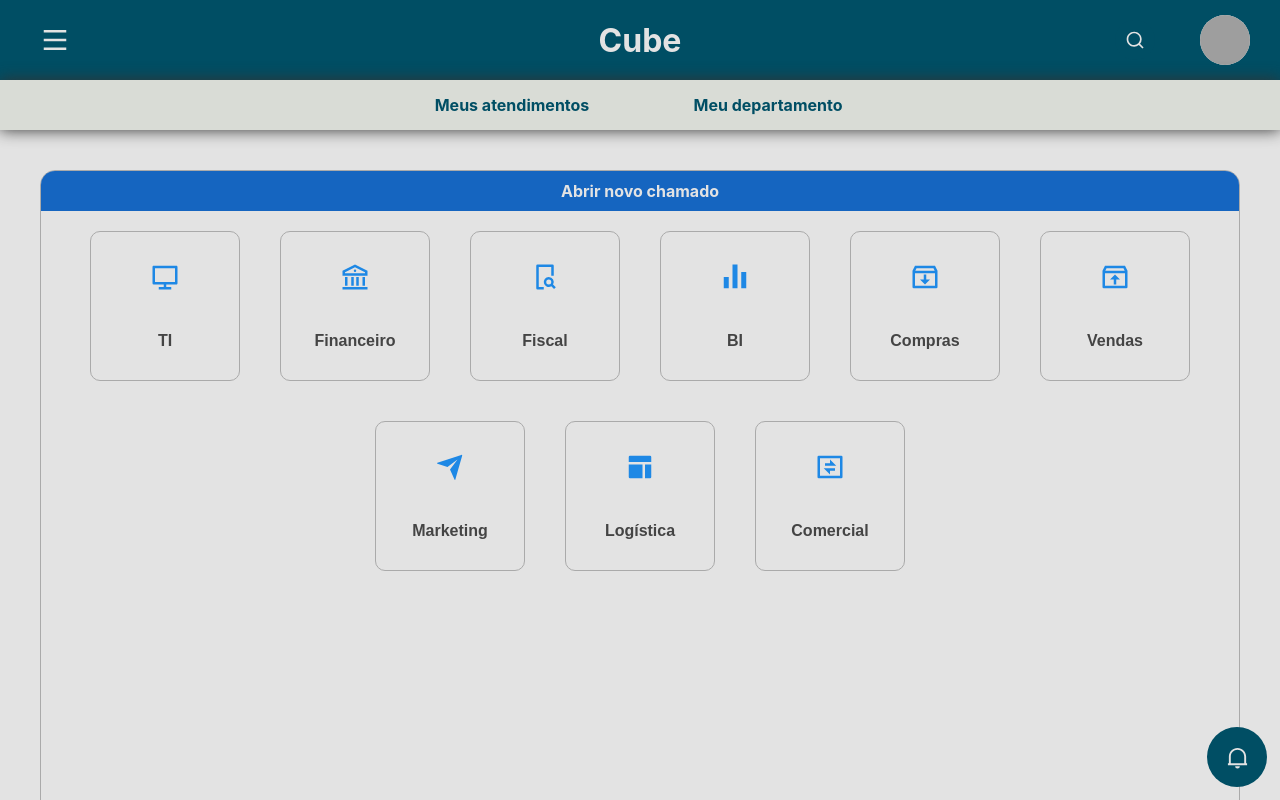
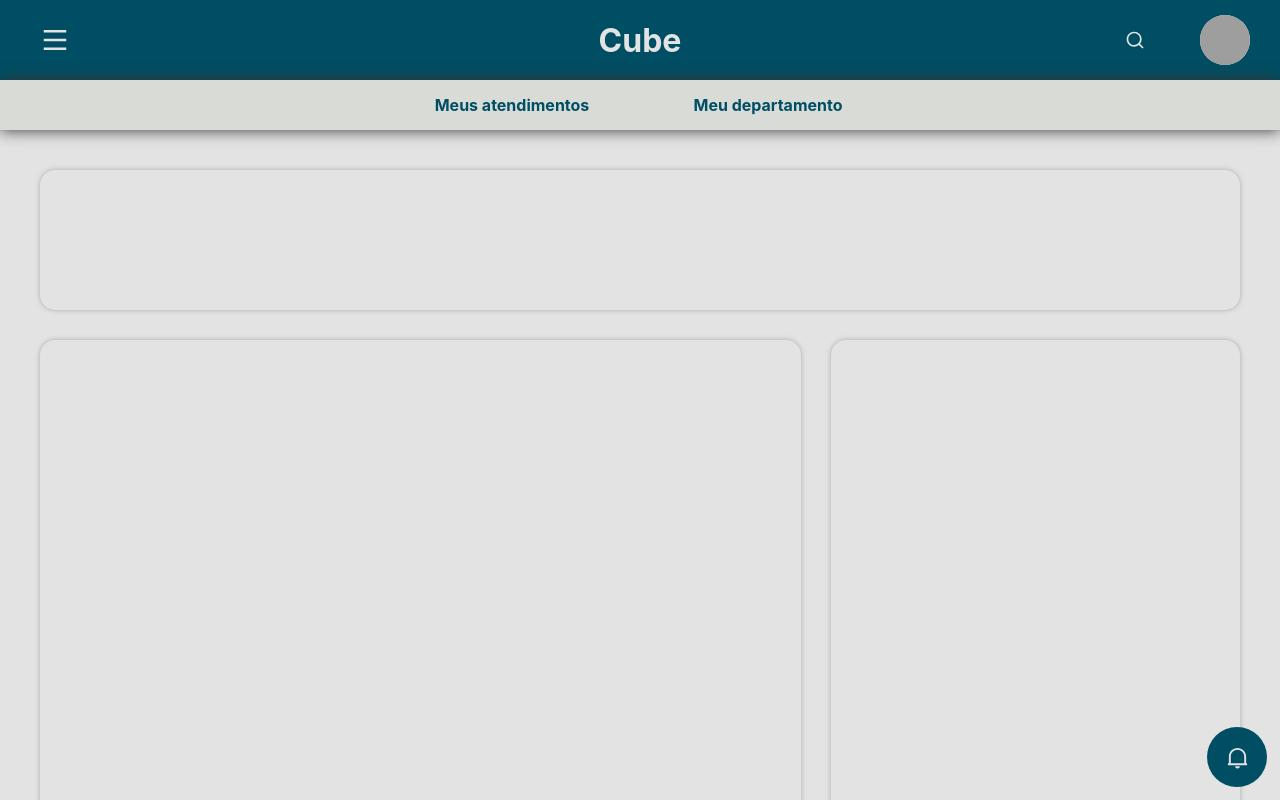
Before and after one commit to ygorbenjamim/Cube, a React (Create React App) app in the folder client/: page /dashboard in a window 1280 px wide. Shown: the top 800 px of the page. Built offline with nearby package versions, Linux system fonts and the light colour scheme; grey boxes are pictures that could not be loaded; the HTML template or start-up script is replaced by a standard one.

Commit message:
Dashboard

```diff
--- a/client/src/App.js
+++ b/client/src/App.js
@@ -1,6 +1,7 @@
 import Header from './components/Header';
 import Home from './components/Home';
 import MyCalls from './components/MyCalls';
+import Dashboard from './components/Dashboard';
 import Footer from './components/Footer';
 import Notification from './components/Notification';
 import { Switch, Route } from 'react-router-dom';
@@ -10,6 +11,7 @@
     <>
       <Header />
       <Switch>
+        <Route path='/dashboard' component={ Dashboard } />
         <Route path='/mycalls' component={ MyCalls } />
         <Route path='/' component={ Home } />
       </Switch>
--- /dev/null
+++ b/client/src/components/Dashboard/index.jsx
@@ -0,0 +1,22 @@
+import React from 'react';
+import './style.css';
+
+const Dashboard = () => {
+  return (
+    <div className="dashboard-container">
+      <div className="dashboard-container-top">
+
+      </div>
+      <div className="dashboard-body">
+        <div className="dashboard-container-left">
+
+        </div>
+        <div className="dashboard-container-right">
+
+        </div>
+      </div>
+    </div>
+  );
+}
+
+export default Dashboard;
--- /dev/null
+++ b/client/src/components/Dashboard/style.css
@@ -0,0 +1,37 @@
+.dashboard-container {
+  display: flex;
+  margin: 40px;
+  flex-direction: column;
+}
+
+.dashboard-container-top {
+  display: flex;
+  width: 100%;
+  height: 140px;
+  margin-bottom: 30px;
+  border-radius: 15px;
+  box-shadow: 0 0 0.3em #aaa;
+}
+
+.dashboard-body {
+  display: flex;
+  flex-direction: row;
+  width: 100%;
+}
+
+.dashboard-container-left {
+  display: flex;
+  width: 65%;
+  height: 650px;
+  margin-right: 30px;
+  border-radius: 15px;
+  box-shadow: 0 0 0.3em #aaa;
+}
+
+.dashboard-container-right {
+  display: flex;
+  width: 35%;
+  height: 650px;
+  border-radius: 15px;
+  box-shadow: 0 0 0.3em #aaa;
+}
--- a/client/src/components/Header/index.jsx
+++ b/client/src/components/Header/index.jsx
@@ -109,10 +109,14 @@
             </button>
           </li>
           <li>
-            <button className="btn-menu-item">
+            <Link
+              className="btn-menu-item"
+              to="/dashboard"
+              onClick={ handleMenu }
+            >
               <RiGridFill />
               <p className="menu-label">Dashboard</p>
-            </button>
+            </Link>
           </li>
           <li>
             <Link
```
Also changed, not shown: 1 other file (tests, documents, lock files or other folders).
